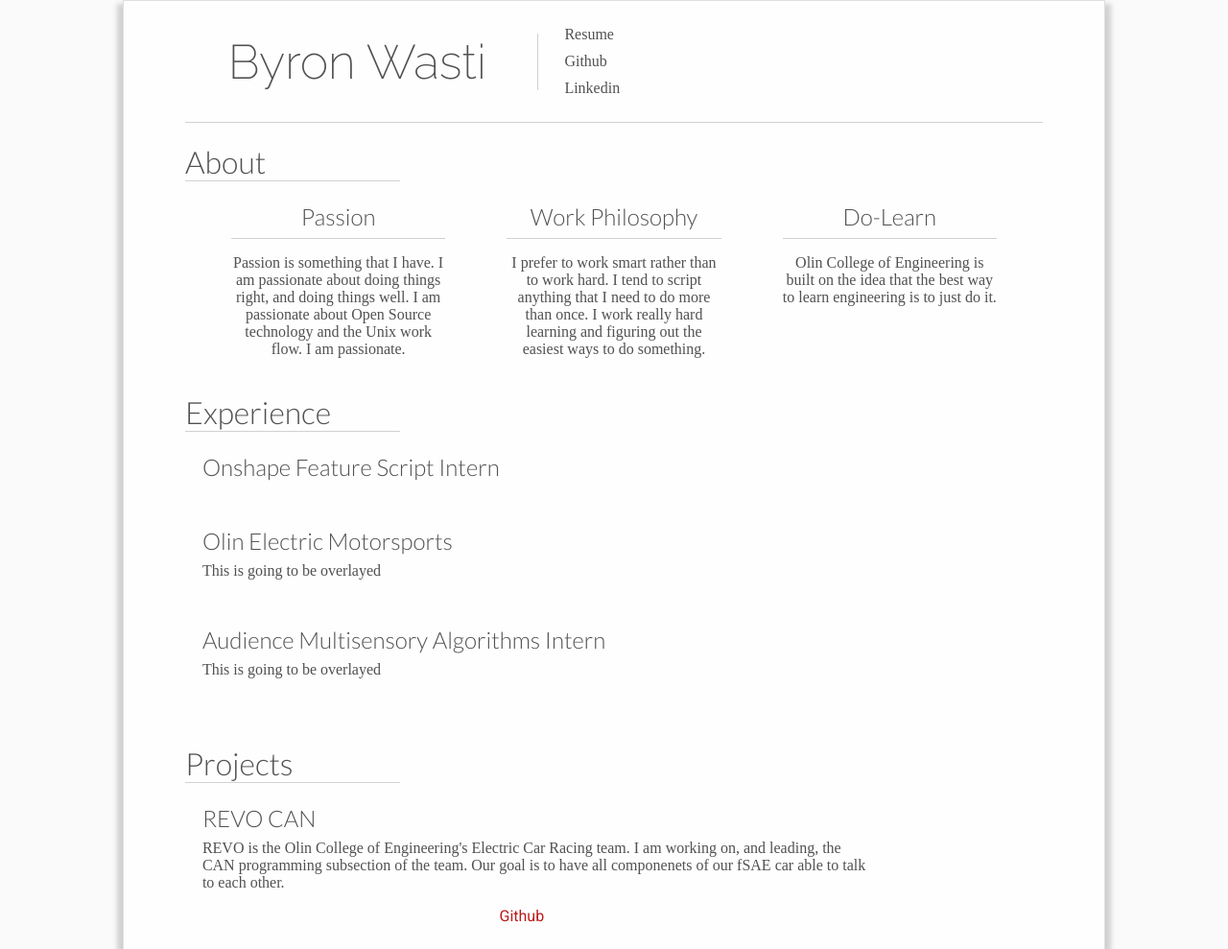
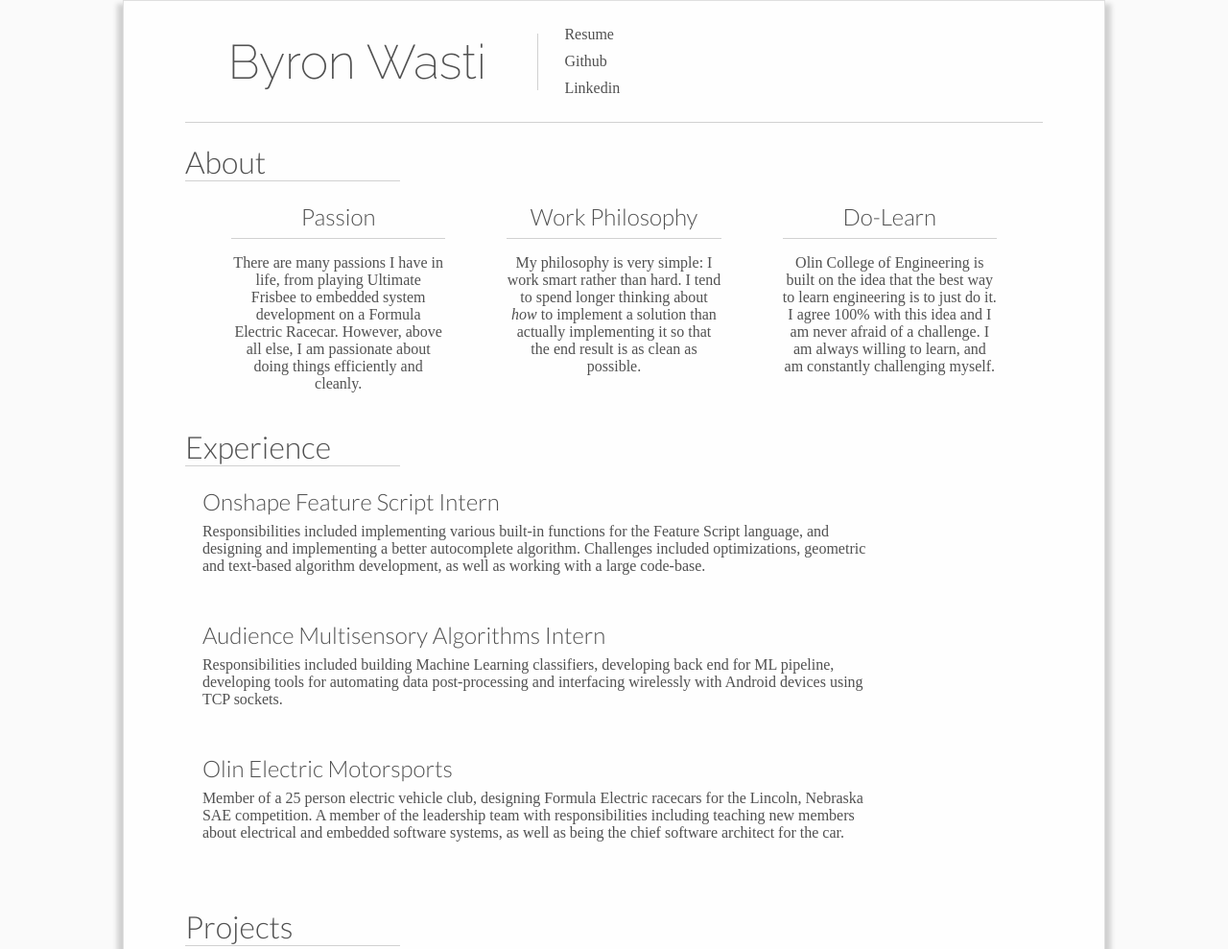
Before and after one commit to byronwasti/byronwasti.github.io, a plain HTML site: page index.html in a window 1280 px wide. Shown: the top 989 px of the page at 96% size. Drawn offline with Linux system fonts and the light colour scheme.

Commit message:
Updating text

```diff
--- a/index.html
+++ b/index.html
@@ -22,15 +22,15 @@
 <div>
 <div>
 <h2 id="passion">Passion</h2>
-<p>Passion is something that I have. I am passionate about doing things right, and doing things well. I am passionate about Open Source technology and the Unix work flow. I am passionate.</p>
+<p>There are many passions I have in life, from playing Ultimate Frisbee to embedded system development on a Formula Electric Racecar. However, above all else, I am passionate about doing things efficiently and cleanly.</p>
 </div>
 <div>
 <h2 id="work-philosophy">Work Philosophy</h2>
-<p>I prefer to work smart rather than to work hard. I tend to script anything that I need to do more than once. I work really hard learning and figuring out the easiest ways to do something.</p>
+<p>My philosophy is very simple: I work smart rather than hard. I tend to spend longer thinking about <em>how</em> to implement a solution than actually implementing it so that the end result is as clean as possible.</p>
 </div>
 <div>
 <h2 id="do-learn">Do-Learn</h2>
-<p>Olin College of Engineering is built on the idea that the best way to learn engineering is to just do it.</p>
+<p>Olin College of Engineering is built on the idea that the best way to learn engineering is to just do it. I agree 100% with this idea and I am never afraid of a challenge. I am always willing to learn, and am constantly challenging myself.</p>
 </div>
 </div>
 </div>
@@ -38,14 +38,15 @@
 <h1>Experience</h1>
 <div id="onshape-feature-script-intern" class="section level2 project">
 <h2>Onshape Feature Script Intern</h2>
+<p>Responsibilities included implementing various built-in functions for the Feature Script language, and designing and implementing a better autocomplete algorithm. Challenges included optimizations, geometric and text-based algorithm development, as well as working with a large code-base.</p>
+</div>
+<div id="audience-multisensory-algorithms-intern" class="section level2 project">
+<h2>Audience Multisensory Algorithms Intern</h2>
+<p>Responsibilities included building Machine Learning classifiers, developing back end for ML pipeline, developing tools for automating data post-processing and interfacing wirelessly with Android devices using TCP sockets.</p>
 </div>
 <div id="olin-electric-motorsports" class="section level2 project">
 <h2>Olin Electric Motorsports</h2>
-<p>This is going to be overlayed</p>
-</div>
-<div id="audience-multisensory-algorithms-intern" class="section level2 project">
-<h2>Audience Multisensory Algorithms Intern</h2>
-<p>This is going to be overlayed</p>
+<p>Member of a 25 person electric vehicle club, designing Formula Electric racecars for the Lincoln, Nebraska SAE competition. A member of the leadership team with responsibilities including teaching new members about electrical and embedded software systems, as well as being the chief software architect for the car.</p>
 </div>
 </div>
 <div id="projects" class="section level1 group-section">
```
Also changed, not shown: 1 other file.
